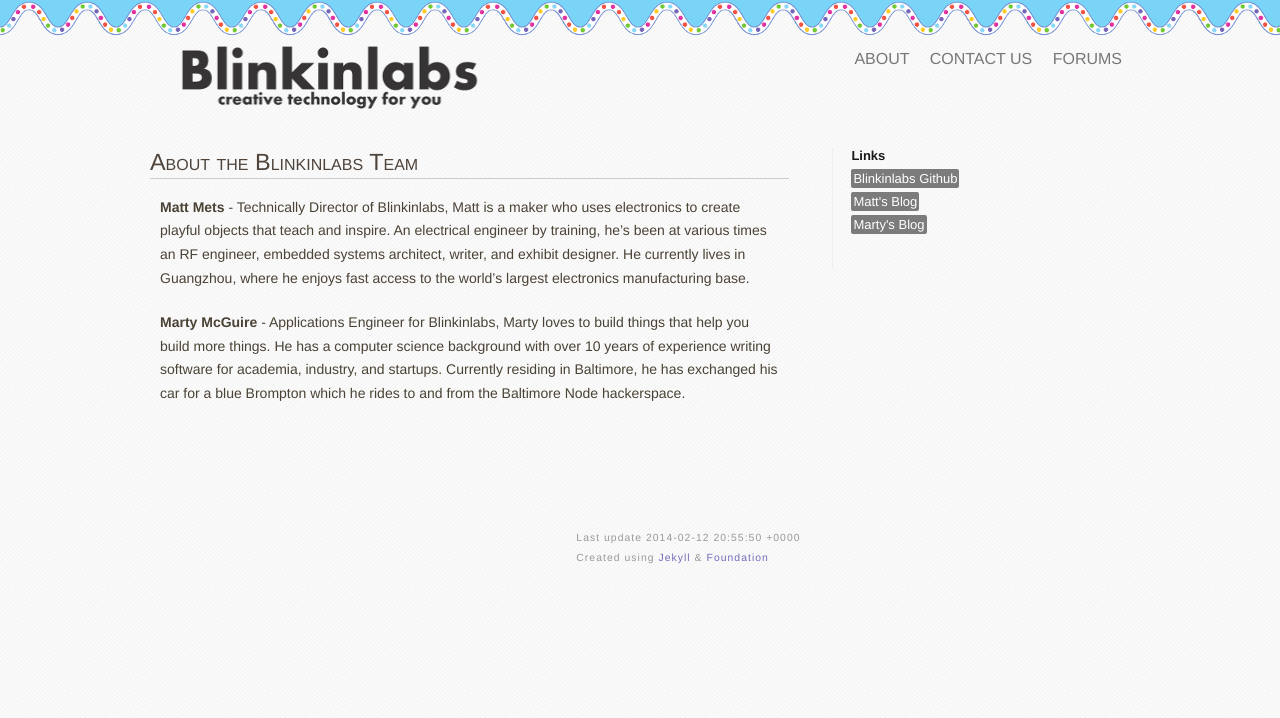
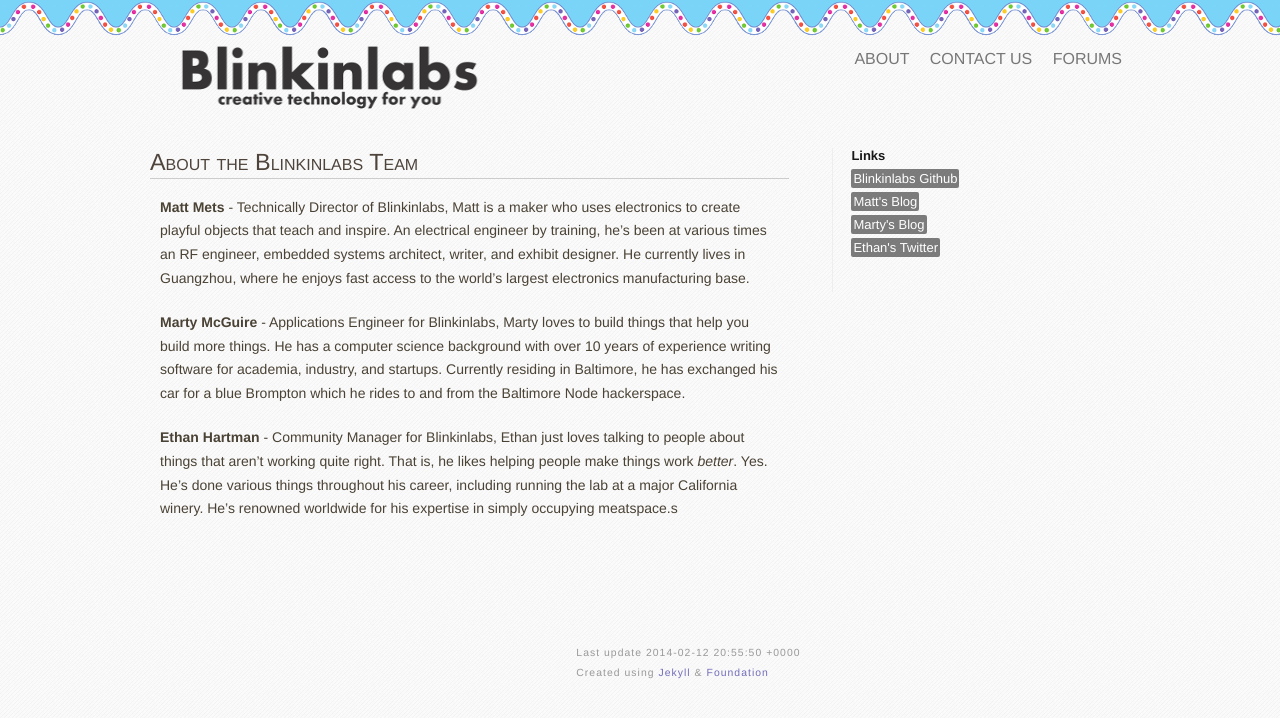
Before and after one commit to jravetch/blinkinlabs.github.io, a Jekyll site: the page built from bio/index.md, in a window 1280 px wide. Shown: the top 718 px of the page. Built offline with Jekyll 4.4.1, drawn with Linux system fonts in a browser that asks for light colours; Markdown is read by kramdown in place of the engine named in the settings.

Commit message:
Updated about page, added silly 'We're blogging now' post, changed last post to be less weird here

```diff
--- a/bio/index.md
+++ b/bio/index.md
@@ -3,9 +3,10 @@ layout: perfil
 category: bio
 title: About Us
 links: [
-			[Blinkinlabs Github, "http://www.github.com/BlinkyTape"],
+			[Blinkinlabs Github, "http://www.github.com/Blinkinlabs"],
 			[Matt's Blog, "http://cibomahto.com"],
-			[Marty's Blog, "http://creatingwithcode.com"]
+			[Marty's Blog, "http://creatingwithcode.com"],
+			[Ethan's Twitter, "http://twitter.com/threeethan"]
 		]
 img: bio
 ---
@@ -15,3 +16,5 @@ img: bio
 **Matt Mets** - Technically Director of Blinkinlabs, Matt is a maker who uses electronics to create playful objects that teach and inspire. An electrical engineer by training, he's been at various times an RF engineer, embedded systems architect, writer, and exhibit designer. He currently lives in Guangzhou, where he enjoys fast access to the world's largest electronics manufacturing base.
 
 **Marty McGuire** - Applications Engineer for Blinkinlabs, Marty loves to build things that help you build more things.  He has a computer science background with over 10 years of experience writing software for academia, industry, and startups.  Currently residing in Baltimore, he has exchanged his car for a blue Brompton which he rides to and from the Baltimore Node hackerspace.
+
+**Ethan Hartman** - Community Manager for Blinkinlabs, Ethan just loves talking to people about things that aren't working quite right.  That is, he likes helping people make things work *better*.  Yes.  He's done various things throughout his career, including running the lab at a major California winery.  He's renowned worldwide for his expertise in simply occupying meatspace.s
```
Also changed, not shown: _posts/2014-01-20-saga-and-farewell copy.md (renamed from _posts/2014-01-20-saga-and-farewell.md, +5 -9 lines), _posts/2014-02-12-zomg-blog.md (added, +27 -0 lines), images/blog/2014-01-20-saga-and-farewell/tubes-farewell.jpg, images/blog/2014-02-12-zomg-blog/typewriter.jpg (added).
